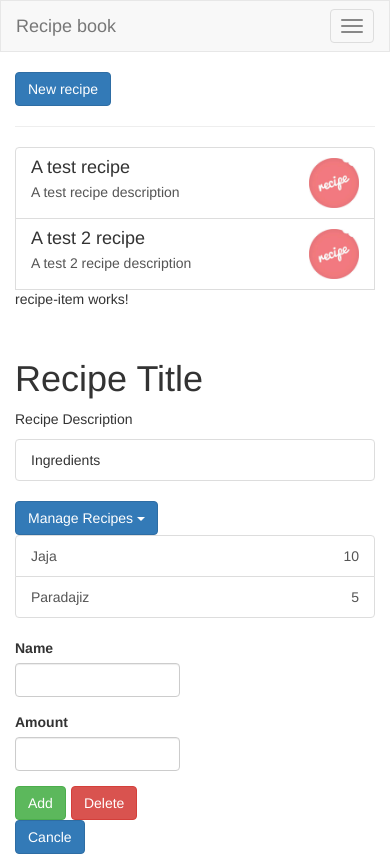
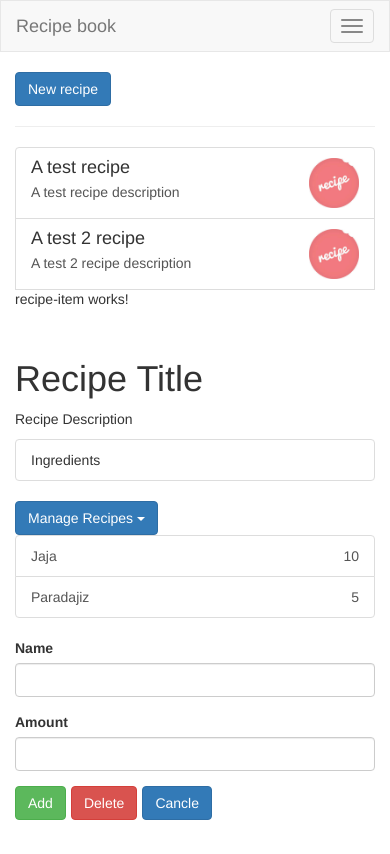
Before and after one commit to picuric-aleksandar/angular-recipe-book, an Angular app: page / in a window 390 px wide. Built offline with nearby package versions, Linux system fonts and the light colour scheme.

Commit message:
Cleanup and small responsive change
CleanUp work and small changes to ShoppingList Edit component for responsive design

```diff
--- a/src/app/shopping-list/shopping-edit/shopping-edit.component.html
+++ b/src/app/shopping-list/shopping-edit/shopping-edit.component.html
@@ -1,5 +1,5 @@
 <div class="row">
-  <div class="col-xs-6">
+  <div class="col-xs-12">
     <form>
       <div class="row">
         <div class="form-group col-sm-8">
--- a/src/app/shopping-list/shopping-list.component.html
+++ b/src/app/shopping-list/shopping-list.component.html
@@ -1,5 +1,5 @@
 <div class="row">
-  <div class="col-md-5 col-sm-6">
+  <div class="col-md-5 col-sm-6 col-xs-12">
     <ul class="list-group">
       <a
         class="list-group-item"
@@ -10,7 +10,7 @@
       </a>
     </ul>
   </div>
-  <div class="col-md-7">
+  <div class="col-md-7 col-sm-6 col-xs-12">
     <app-shopping-edit></app-shopping-edit>
   </div>
 </div>
```
